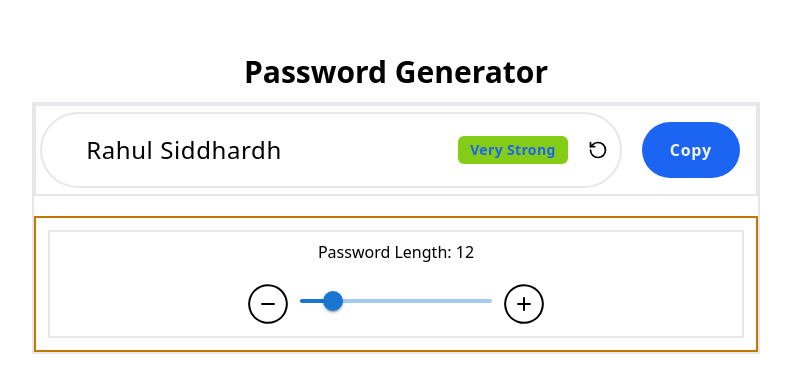
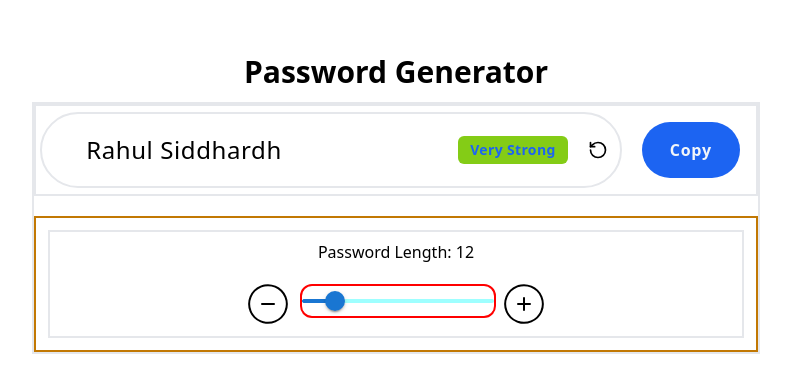
Before and after one commit to sidyr6002/React-Password-Generator, a React (Vite) app: page / in a window 1280 px wide. Shown: the part 196-588 px from the top of the page, without its empty margins (244-1035 px from the left). Built offline with nearby package versions, Linux system fonts and the light colour scheme.

Commit message:
Trying MUI

```diff
--- /dev/null
+++ b/src/components/PasswordGenerator/PasswordGenerator.css
@@ -0,0 +1,10 @@
+.MuiSlider-root {
+    border: 2px solid red;
+    color: red;
+    height: 20px;
+}
+
+.MuiSlider-rail	{
+    color: aqua;
+    height: 20px;
+}
--- a/src/components/PasswordGenerator/PasswordGenerator.jsx
+++ b/src/components/PasswordGenerator/PasswordGenerator.jsx
@@ -1,8 +1,8 @@
 import React from 'react'
 import { LuRotateCcw } from "react-icons/lu";
 import { CiCircleMinus, CiCirclePlus } from "react-icons/ci";
-import Box from '@mui/material/Box';
 import  Slider  from '@mui/material/Slider';
+import './PasswordGenerator.css'
 
 function PasswordGenerator() {
   return (
@@ -40,7 +40,7 @@ function PasswordGenerator() {
                         <CiCircleMinus className='text-5xl'/>
                     </button>
                     <div className= 'w-48'>
-                        <Slider min = {4} max = {50} defaultValue={12} size = {'medium'}aria-label="Default" valueLabelDisplay="auto" />
+                        <Slider min = {4} max = {50} defaultValue={12} aria-label="Default" valueLabelDisplay="auto" />
                     </div>
                     <button>
                         <CiCirclePlus className='text-5xl'/>
```
